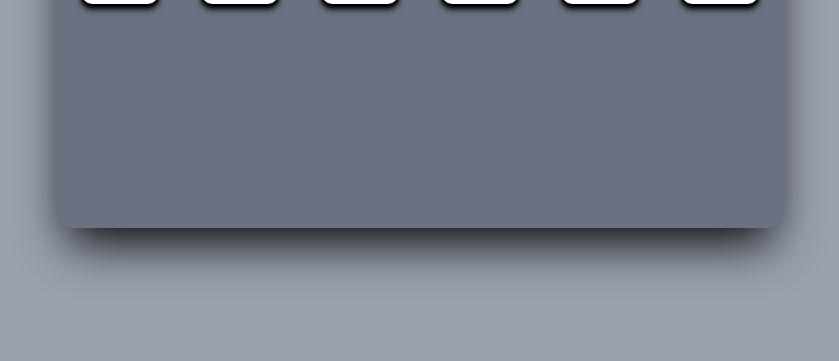
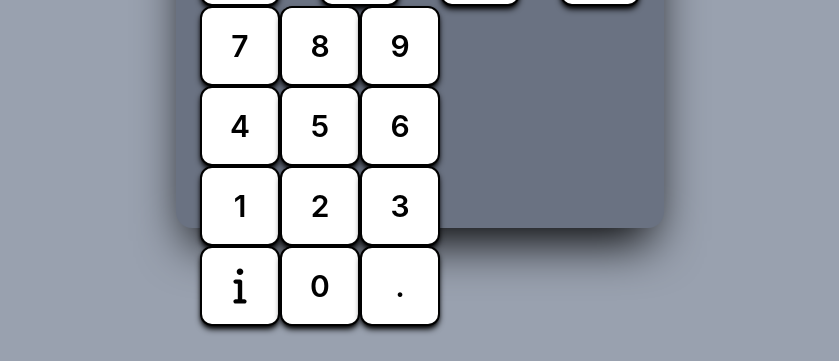
Before and after one commit to Shaedow2000/WebCalc, a website built with Vite: page index.html in a window 1280 px wide. Shown: the part 439-800 px from the top of the page, without its empty margins (220-1059 px from the left). Built offline with nearby package versions, Linux system fonts and the light colour scheme.

Commit message:
Add create the number buttons section & Move the dot and info buttons to it.

```diff
--- a/index.html
+++ b/index.html
@@ -31,12 +31,53 @@
                     <div id="r-bracket">
                         )
                     </div>
-                    <div id="dot">
-                        .
-                    </div>
-                    <div id="info">
-                        <svg xmlns="http://www.w3.org/2000/svg" viewBox="0 0 640 640"><!--!Font Awesome Free v7.2.0 by @fontawesome - https://fontawesome.com License - https://fontawesome.com/license/free Copyright 2026 Fonticons, Inc.--><path d="M272 112C272 85.5 293.5 64 320 64C346.5 64 368 85.5 368 112C368 138.5 346.5 160 320 160C293.5 160 272 138.5 272 112zM224 256C224 238.3 238.3 224 256 224L320 224C337.7 224 352 238.3 352 256L352 512L384 512C401.7 512 416 526.3 416 544C416 561.7 401.7 576 384 576L256 576C238.3 576 224 561.7 224 544C224 526.3 238.3 512 256 512L288 512L288 288L256 288C238.3 288 224 273.7 224 256z"/></svg>
-                    </div>
+                </section>
+                <section id="numbers">
+                    <section>
+                        <div id="7">
+                            7
+                        </div>
+                        <div id="8">
+                            8
+                        </div>
+                        <div id="9">
+                            9
+                        </div>
+                    </section>
+                    <section>
+                        <div id="4">
+                            4
+                        </div>
+                        <div id="5">
+                            5
+                        </div>
+                        <div id="6">
+                            6
+                        </div>
+                    </section>
+                    <section>
+                        <div id="1">
+                            1
+                        </div>
+                        <div id="2">
+                            2
+                        </div>
+                        <div id="3">
+                            3
+                        </div>
+                    </section>
+                    <section>
+                        <div id="info">
+                            <svg xmlns="http://www.w3.org/2000/svg" viewBox="0 0 640 640"><!--!Font Awesome Free v7.2.0 by @fontawesome - https://fontawesome.com License - https://fontawesome.com/license/free Copyright 2026 Fonticons, Inc.--><path d="M272 112C272 85.5 293.5 64 320 64C346.5 64 368 85.5 368 112C368 138.5 346.5 160 320 160C293.5 160 272 138.5 272 112zM224 256C224 238.3 238.3 224 256 224L320 224C337.7 224 352 238.3 352 256L352 512L384 512C401.7 512 416 526.3 416 544C416 561.7 401.7 576 384 576L256 576C238.3 576 224 561.7 224 544C224 526.3 238.3 512 256 512L288 512L288 288L256 288C238.3 288 224 273.7 224 256z"/></svg>
+                        </div>
+                        <div id="0">
+                            0
+                        </div>
+                        <div id="dot">
+                            .
+                        </div>
+                    </section>
+
                 </section>
             </section>
         </main>
--- a/src/style.css
+++ b/src/style.css
@@ -24,3 +24,7 @@
 #top-buttons {
     @apply flex gap-10 mt-10
 }
+
+#numbers section {
+    @apply flex
+}
```
